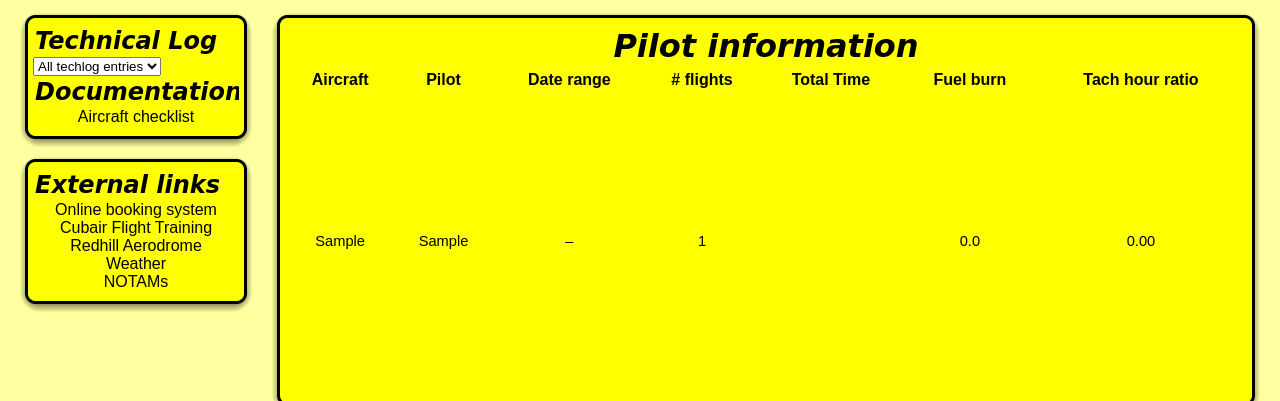
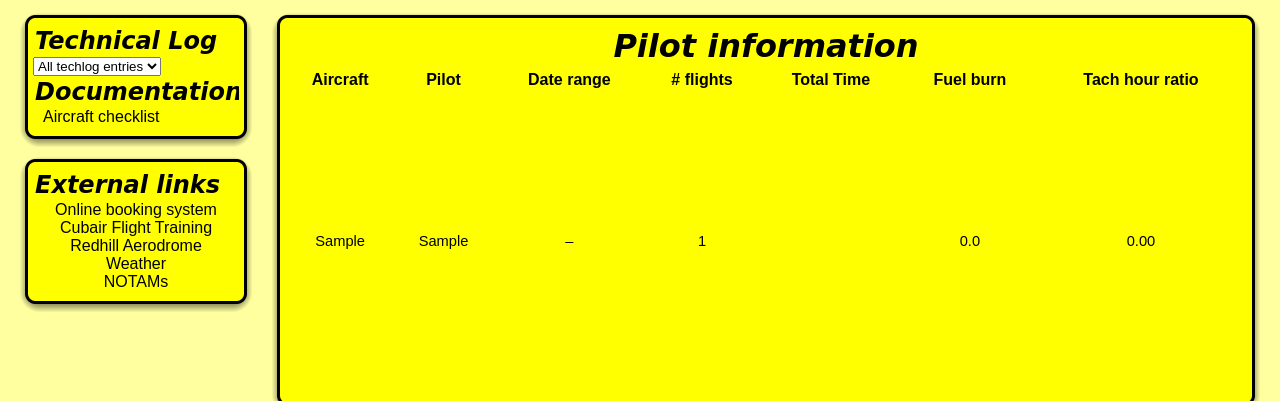
Before and after one commit to MikeEllis-T67M/airtech, a PHP site: page /pilot_info.php in a window 1280 px wide. Shown: the part 130-531 px from the top of the page. Run offline with PHP 8.4, Linux system fonts and the light colour scheme; tables that the repository leaves empty or names only in its code hold one stand-in row (values such as "Sample post").

Commit message:
Trying to indent-align the left navbar

```diff
--- a/html/css/style.css
+++ b/html/css/style.css
@@ -57,6 +57,12 @@ a:active {
     background-color: black;
 }
 
+/* Navbar */
+#navbar a {
+	text-align:   left;
+	padding-left: 10px;
+}
+
 /* Class definition for the borders */
 .bordered {
     border:           3px black solid;
--- a/html/templates/main.tpl
+++ b/html/templates/main.tpl
@@ -255,7 +255,7 @@
           <P><A HREF="http://www.gbnsr.org.uk/docs/checklist.pdf">Aircraft checklist</A>
           <P><A HREF="http://www.gbnsr.org.uk/docs/FlightLogSheet.pdf">Flight record sheet</A>
           <P><A HREF="http://www.gbnsr.org.uk/docs/DefectSheet.pdf">Defect record sheet</A>
-        <H2>Pilot's Operating Handbook</H2>
+        <H2>POH</H2>
 		  <P><a href="http://gbnsr.org.uk/docs/pilots_operating_handbook_g-bont.pdf">Searchable PDF (courtesy of G-BONT)</a>
 		  <br>
 		  <P><a href="http://gbnsr.org.uk/docs/POH_Chapter0.pdf">Chapter 0: Introduction</a>
@@ -263,7 +263,7 @@
 		  <P><a href="http://gbnsr.org.uk/docs/POH_Chapter2.pdf">Chapter 2: Pmitations and placards</a>
 		  <P><a href="http://gbnsr.org.uk/docs/POH_Chapter3.pdf">Chapter 3: Normal procedures</a>
 		  <P><a href="http://gbnsr.org.uk/docs/POH_Chapter4.pdf">Chapter 4: Emergency procedures</a>
-		  <P><a href="http://gbnsr.org.uk/docs/POH_Chapter5.pdf">Chapter 5: Performance and pre-flight planning</a>
+		  <P><a href="http://gbnsr.org.uk/docs/POH_Chapter5.pdf">Chapter 5: Performance</a>
 		  <P><a href="http://gbnsr.org.uk/docs/POH_Chapter6.pdf">Chapter 6: Aircraft systems</a>
 		  <P><a href="http://gbnsr.org.uk/docs/POH_Chapter7.pdf">Chapter 7: HandPng</a>
 		  <P><a href="http://gbnsr.org.uk/docs/POH_Chapter8.pdf">Chapter 8: Weight and Balance</a>
```
